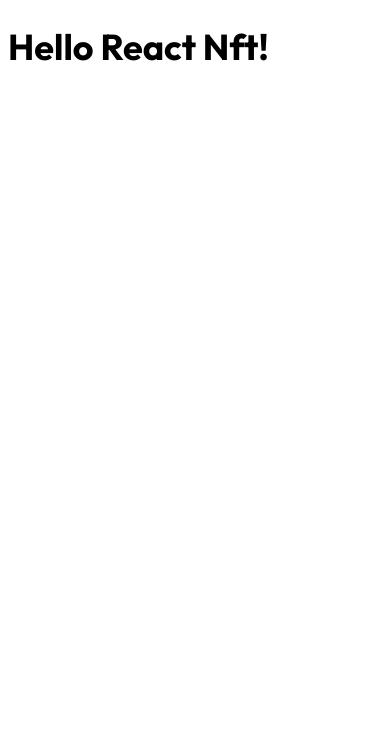
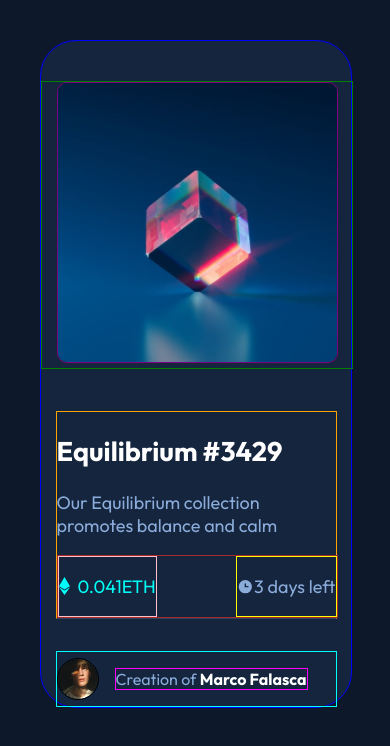
Before and after one commit to Marcofa87/NFT-product-preview, a React (Vite) app: page / in a window 390 px wide. Shown: the top 746 px of the page. Built offline with nearby package versions, Linux system fonts and the light colour scheme.

Commit message:
styled card layout for mobile

```diff
--- a/src/App.css
+++ b/src/App.css
@@ -4,7 +4,19 @@
   max-width: 1280px;
   margin: 0 auto;
   box-sizing: border-box;
-  background-color: var(--main-background);
+}
+
+body {
   font-family: var(--font-family-outfit);
   font-size: var(--font-size);
+  background-color: var(--main-background);
 }
+
+h2,
+span {
+  color: var(--neutral-white);
+}
+
+p {
+  color: var(--primary-color-soft-blue);
+}
--- a/src/App.tsx
+++ b/src/App.tsx
@@ -1,9 +1,10 @@
 import "./App.css";
+import NftCard from "./nftcard/NftCard";
 
 function App() {
   return (
     <>
-      <h1>Hello React Nft!</h1>
+      <NftCard />
     </>
   );
 }
--- a/src/index.css
+++ b/src/index.css
@@ -1,8 +1,8 @@
 @import url("https://fonts.googleapis.com/css2?family=Outfit:wght@100..900&display=swap");
 
 :root {
-  --main-backgorund: hsl(217, 54%, 11%);
-  --card-backgorund: hsl(216, 50%, 16%);
+  --main-background: hsl(217, 54%, 11%);
+  --card-background: hsl(216, 50%, 16%);
   --neutral-line: hsl(215, 32%, 27%);
   --neutral-white: hsl(0, 0%, 100%);
   --primary-color-soft-blue: hsl(215, 51%, 70%);
@@ -12,7 +12,6 @@
   --font-weigth-300: 300;
   --font-weigth-400: 400;
   --font-weigth-600: 600;
-
   font-synthesis: none;
   text-rendering: optimizeLegibility;
   -webkit-font-smoothing: antialiased;
--- /dev/null
+++ b/src/nftcard/NftCard.tsx
@@ -0,0 +1,43 @@
+import imageEquilibrium from "@/images/image-equilibrium.jpg";
+import iconEthereum from "@/images/icon-ethereum.svg";
+import clockIcon from "@/images/icon-clock.svg";
+import avatarIcon from "@/images/image-avatar.png";
+
+import "./nftcard.css";
+
+function NftCard() {
+  return (
+    <main>
+      <div className="container">
+        <div className="image-container">
+          <picture>
+            <img src={imageEquilibrium} alt="equilibrium image NFT" />
+          </picture>
+        </div>
+        <div className="card-container-description">
+          <h2>Equilibrium #3429</h2>
+          <p>Our Equilibrium collection promotes balance and calm</p>
+          <div className="card-container-value-date-box">
+            <div className="card-container-value">
+              <img src={iconEthereum} alt="Ethereum image icon" />{" "}
+              <p>0.041ETH</p>
+            </div>
+
+            <div className="card-container-time">
+              <img src={clockIcon} alt="clock icon" />
+              <p>3 days left</p>
+            </div>
+          </div>
+        </div>
+        <footer>
+          <img src={avatarIcon} alt="Avatar User Icon" />
+          <p>
+            Creation of <span>Marco Falasca</span>
+          </p>
+        </footer>
+      </div>
+    </main>
+  );
+}
+
+export default NftCard;
--- /dev/null
+++ b/src/nftcard/nftcard.css
@@ -0,0 +1,86 @@
+main {
+  padding: 2rem;
+}
+
+.container {
+  border: 1px solid blue;
+  display: flex;
+  flex-direction: column;
+  gap: 2rem;
+  background-color: var(--card-background);
+  border-radius: 36px;
+  max-width: 600px; /* Limita la larghezza massima */
+  width: 100%;
+  margin: 0 auto; /* Centra il contenitore */
+}
+
+.image-container {
+  border: 1px solid green;
+  width: 100%;
+  text-align: center;
+  margin: 40px auto 10px;
+}
+
+.image-container img {
+  width: 90%;
+  height: auto;
+  border: 1px solid purple;
+  border-radius: 10px;
+}
+
+.card-container-description {
+  border: 1px solid orange;
+  gap: 1rem;
+  width: 90%;
+  margin: 0 auto;
+  border-bottom: 1px solid hsl(215, 32%, 27%);
+}
+
+.card-container-value-date-box {
+  border: 1px solid brown;
+  display: flex;
+  justify-content: space-between;
+  width: 100%;
+}
+
+.card-container-value {
+  border: 1px solid pink;
+  display: flex;
+  align-items: center;
+  gap: 0.5rem;
+}
+
+.card-container-value p {
+  color: var(--primary-color-cyan);
+}
+
+.card-container-time {
+  border: 1px solid yellow;
+  display: flex;
+  align-items: center;
+}
+
+footer {
+  border: 1px solid cyan;
+  display: flex;
+  align-items: center;
+  gap: 1rem;
+  width: 90%;
+  margin: 0 auto;
+}
+
+footer img {
+  border: 1px solid black;
+  width: 40px;
+  height: 40px;
+  border-radius: 50%;
+}
+
+footer p {
+  border: 1px solid magenta;
+  font-size: 16px;
+}
+
+footer span {
+  font-weight: bold;
+}
```
